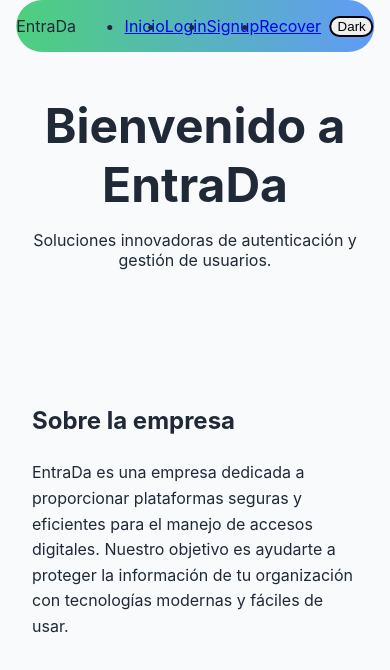
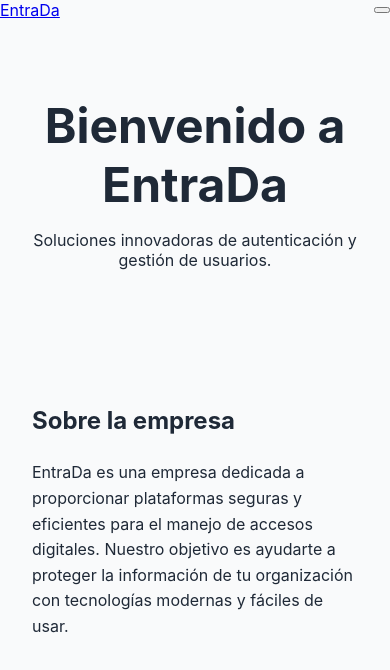
Before and after one commit to p2pdevmedia/EntraDa, a Next.js app: page / in a window 390 px wide. Shown: the top 670 px of the page. Built offline with nearby package versions, Linux system fonts and the light colour scheme.

Commit message:
feat: add responsive navbar with auth states

```diff
--- a/src/components/Navbar.tsx
+++ b/src/components/Navbar.tsx
@@ -1,28 +1,115 @@
 import Link from 'next/link';
-import { useState, useEffect } from 'react';
+import { useState } from 'react';
 
-export default function Navbar() {
-  const [darkMode, setDarkMode] = useState(false);
+interface NavbarProps {
+  isAuthenticated?: boolean;
+  isAdmin?: boolean;
+  onLogout?: () => void;
+}
 
-  useEffect(() => {
-    document.body.classList.toggle('dark', darkMode);
-  }, [darkMode]);
+export default function Navbar({
+  isAuthenticated = false,
+  isAdmin = false,
+  onLogout,
+}: NavbarProps) {
+  const [menuOpen, setMenuOpen] = useState(false);
+
+  type NavItem = {
+    label: string;
+    href?: string;
+    type?: 'link' | 'button';
+    onClick?: () => void;
+  };
+
+  const guestItems: NavItem[] = [
+    { href: '/login', label: 'Login' },
+    { href: '/register', label: 'Register' },
+  ];
+
+  const authenticatedItems: NavItem[] = [
+    { href: '/dashboard', label: 'Dashboard' },
+    { href: '/events', label: 'Eventos' },
+    { href: '/ticket-types', label: 'Tipos de Entradas' },
+  ];
+
+  if (isAdmin) {
+    authenticatedItems.push({ href: '/users', label: 'Usuarios' });
+  }
+
+  authenticatedItems.push({ label: 'Logout', type: 'button', onClick: onLogout });
+
+  const navItems = isAuthenticated ? authenticatedItems : guestItems;
+
+  const renderItems = (itemClass: string) =>
+    navItems.map((item) =>
+      item.type === 'button' ? (
+        <button
+          key={item.label}
+          onClick={item.onClick}
+          className={`bg-red-500 text-white ${itemClass} hover:bg-red-600`}
+        >
+          {item.label}
+        </button>
+      ) : (
+        <Link
+          key={item.label}
+          href={item.href!}
+          className={`hover:bg-gray-200 ${itemClass}`}
+        >
+          {item.label}
+        </Link>
+      )
+    );
 
   return (
-    <nav className="bg-primary-gradient fixed top-4 left-1/2 transform -translate-x-1/2 w-11/12 max-w-4xl mx-auto rounded-full shadow-lg backdrop-blur-md flex items-center justify-between px-6 py-3 text-white z-50">
-      <div className="font-bold">EntraDa</div>
-      <ul className="flex space-x-4">
-        <li><Link href="/">Inicio</Link></li>
-        <li><Link href="/login">Login</Link></li>
-        <li><Link href="/signup">Signup</Link></li>
-        <li><Link href="/recover">Recover</Link></li>
-      </ul>
-      <button
-        onClick={() => setDarkMode(!darkMode)}
-        className="border-2 border-white rounded-full px-3 py-1"
-      >
-        {darkMode ? 'Light' : 'Dark'}
-      </button>
+    <nav className="fixed top-0 left-0 w-full bg-white shadow z-50">
+      <div className="max-w-7xl mx-auto px-4 sm:px-6 lg:px-8">
+        <div className="flex justify-between h-16">
+          <div className="flex-shrink-0 flex items-center">
+            <Link href="/" className="text-xl font-bold">
+              EntraDa
+            </Link>
+          </div>
+          <div className="flex items-center">
+            <div className="hidden md:flex md:space-x-4">
+              {renderItems('px-3 py-2 rounded block')}
+            </div>
+            <button
+              className="md:hidden inline-flex items-center justify-center p-2 rounded-md text-gray-800 hover:bg-gray-200"
+              onClick={() => setMenuOpen(!menuOpen)}
+            >
+              <svg
+                className="h-6 w-6"
+                xmlns="http://www.w3.org/2000/svg"
+                fill="none"
+                viewBox="0 0 24 24"
+                stroke="currentColor"
+              >
+                {menuOpen ? (
+                  <path
+                    strokeLinecap="round"
+                    strokeLinejoin="round"
+                    strokeWidth={2}
+                    d="M6 18L18 6M6 6l12 12"
+                  />
+                ) : (
+                  <path
+                    strokeLinecap="round"
+                    strokeLinejoin="round"
+                    strokeWidth={2}
+                    d="M4 6h16M4 12h16M4 18h16"
+                  />
+                )}
+              </svg>
+            </button>
+          </div>
+        </div>
+      </div>
+      {menuOpen && (
+        <div className="md:hidden px-2 pt-2 pb-3 space-y-1">
+          {renderItems('block px-3 py-2 rounded')}
+        </div>
+      )}
     </nav>
   );
 }
```
